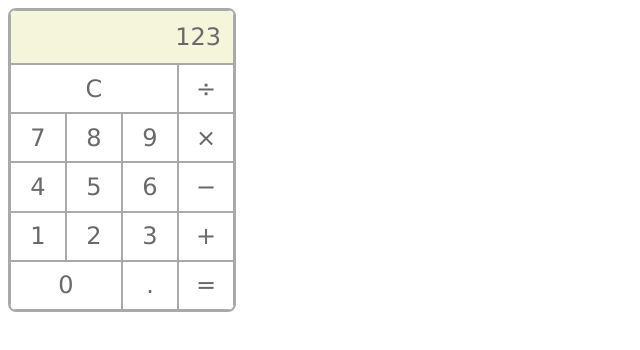
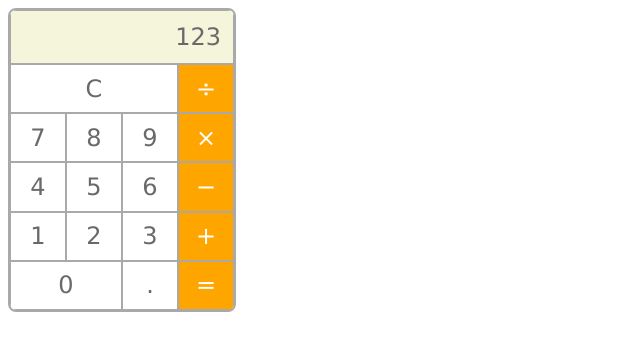
Before and after one commit to rvd2pwipwip/odin-calculator, a plain HTML site: page index.html in a window 1280 px wide. Shown: the whole page, without its empty margins (0-640 px from the left). Drawn offline with Linux system fonts and the light colour scheme.

Commit message:
Add click events to buttons and style operator buttons

```diff
--- a/index.html
+++ b/index.html
@@ -11,22 +11,22 @@
   <div class="body">
     <div class="display">123</div>
     <div class="btn clear">C</div>
-    <div class="btn divide">&divide;</div>
+    <div class="btn operator divide">&divide;</div>
     <div class="btn seven">7</div>
     <div class="btn eight">8</div>
     <div class="btn nine">9</div>
-    <div class="btn times">&times;</div>
+    <div class="btn operator times">&times;</div>
     <div class="btn four">4</div>
     <div class="btn five">5</div>
     <div class="btn six">6</div>
-    <div class="btn minus">&minus;</div>
+    <div class="btn operator minus">&minus;</div>
     <div class="btn one">1</div>
     <div class="btn two">2</div>
     <div class="btn three">3</div>
-    <div class="btn plus">&#43;</div>
+    <div class="btn operator plus">&#43;</div>
     <div class="btn zero">0</div>
     <div class="btn dot">&#46;</div>
-    <div class="btn equal">&#61;</div>
+    <div class="btn operator equal">&#61;</div>
   </div>
 </body>
 </html>
--- a/javascript.js
+++ b/javascript.js
@@ -17,3 +17,14 @@ const operate = (operator, a, b) => {
       break;
   }
 };
+
+let key = '';
+
+const btns = document.querySelectorAll('.btn');
+
+btns.forEach((btn) =>
+  btn.addEventListener('click', (e) => {
+    key = e.target.textContent;
+    console.log({key});
+  })
+);
--- a/styles.css
+++ b/styles.css
@@ -23,6 +23,7 @@
   background-color: beige;
   border: 1px solid darkgray;
   text-align: right;
+  cursor: default;
 }
 
 .btn {
@@ -30,6 +31,12 @@
   align-items: center;
   justify-content: center;
   border: 1px solid darkgray;
+  cursor:pointer;
+}
+
+.operator {
+  background-color: orange;
+  color: white;
 }
 
 .clear {
```
